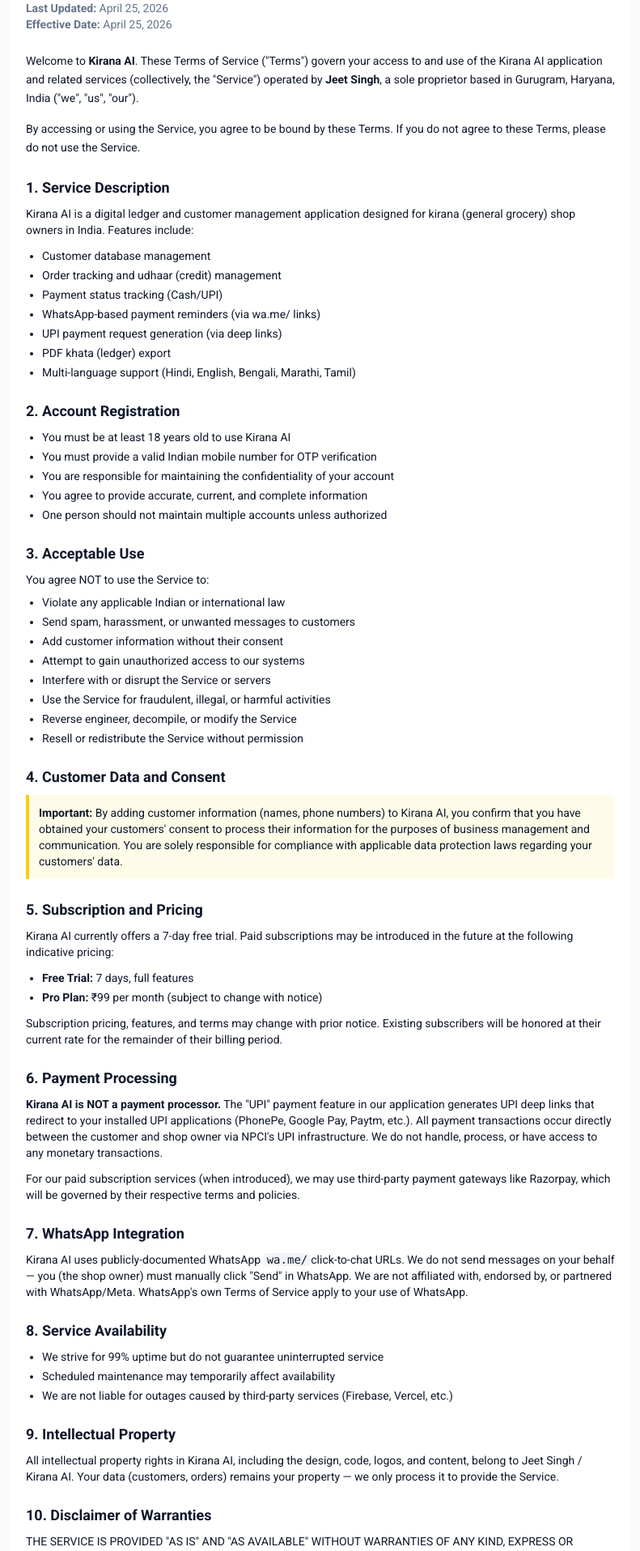
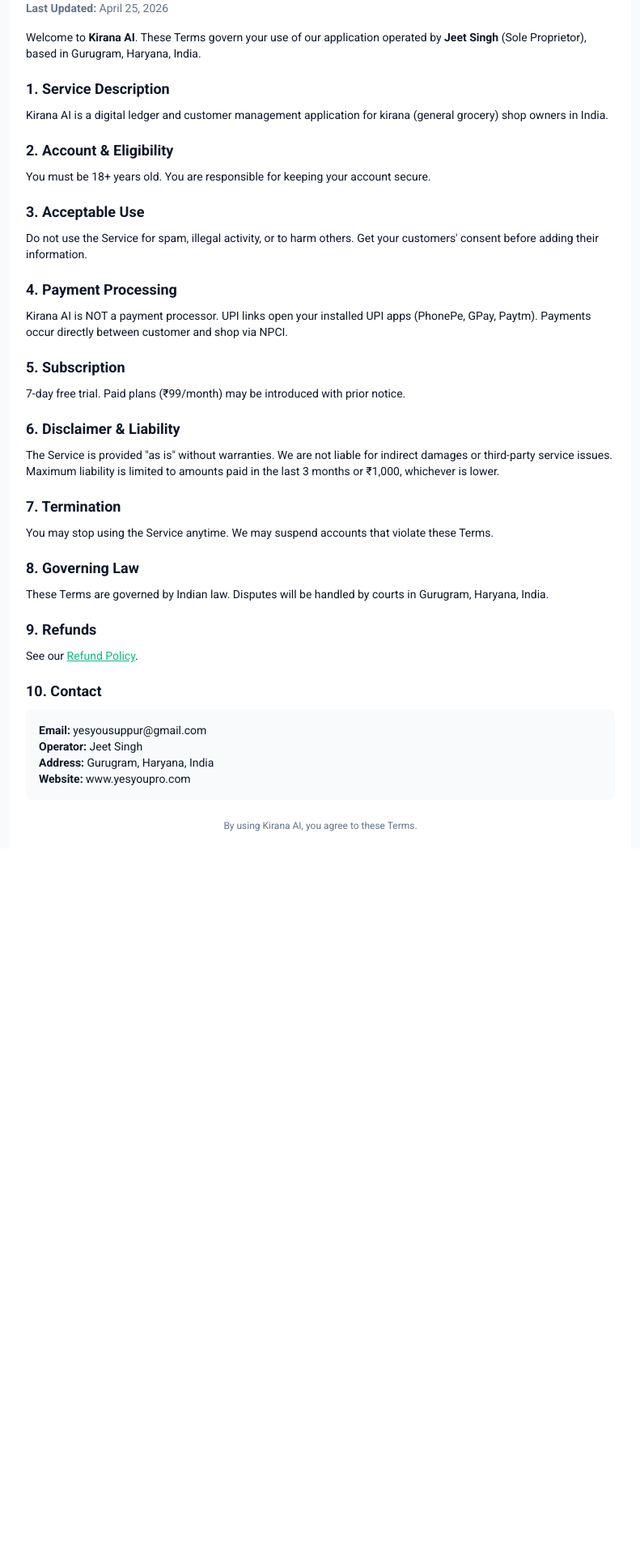
Before and after one commit to yesyousuppur-source/kirana-ai, a Next.js app: page /terms in a window 1280 px wide. Shown: the part 120-2036 px from the top of the page at 81% size, without its empty margins (244-1035 px from the left). After the commit the page ends 1168 px from the top, so only its background shows below. Built offline with nearby package versions, Linux system fonts and the light colour scheme.

Commit message:
Update page.js

```diff
--- a/app/terms/page.js
+++ b/app/terms/page.js
@@ -4,7 +4,6 @@
 
 export default function TermsPage() {
   const router = useRouter();
-
   return (
     <div className="min-h-screen bg-slate-50">
       <header className="bg-brand text-white px-4 h-[60px] flex items-center gap-3 sticky top-0 z-20 shadow-md">
@@ -13,199 +12,81 @@
         </button>
         <h1 className="font-bold text-lg">Terms of Service</h1>
       </header>
+      <div className="max-w-3xl mx-auto p-5 bg-white">
+        <h1 className="text-2xl font-bold mb-2">Terms of Service</h1>
+        <p className="text-sm text-slate-500 mb-4">
+          <strong>Last Updated:</strong> April 25, 2026
+        </p>
 
-      <div className="max-w-3xl mx-auto p-5 bg-white">
-        <div className="prose prose-sm max-w-none">
-          <h1 className="text-2xl font-bold text-slate-900 mb-2">Terms of Service</h1>
-          <p className="text-sm text-slate-500 mb-6">
-            <strong>Last Updated:</strong> April 25, 2026<br />
-            <strong>Effective Date:</strong> April 25, 2026
-          </p>
+        <p className="text-sm mb-4">
+          Welcome to <strong>Kirana AI</strong>. These Terms govern your use of our
+          application operated by <strong>Jeet Singh</strong> (Sole Proprietor),
+          based in Gurugram, Haryana, India.
+        </p>
 
-          <p className="mb-4 text-sm leading-relaxed">
-            Welcome to <strong>Kirana AI</strong>. These Terms of Service ("Terms")
-            govern your access to and use of the Kirana AI application and related
-            services (collectively, the "Service") operated by{" "}
-            <strong>Jeet Singh</strong>, a sole proprietor based in Gurugram,
-            Haryana, India ("we", "us", "our").
-          </p>
+        <h2 className="text-lg font-bold mt-5 mb-2">1. Service Description</h2>
+        <p className="text-sm mb-3">
+          Kirana AI is a digital ledger and customer management application for kirana
+          (general grocery) shop owners in India.
+        </p>
 
-          <p className="mb-4 text-sm leading-relaxed">
-            By accessing or using the Service, you agree to be bound by these Terms.
-            If you do not agree to these Terms, please do not use the Service.
-          </p>
+        <h2 className="text-lg font-bold mt-5 mb-2">2. Account & Eligibility</h2>
+        <p className="text-sm mb-3">
+          You must be 18+ years old. You are responsible for keeping your account secure.
+        </p>
 
-          <h2 className="text-lg font-bold mt-6 mb-2">1. Service Description</h2>
-          <p className="text-sm mb-3">
-            Kirana AI is a digital ledger and customer management application designed
-            for kirana (general grocery) shop owners in India. Features include:
-          </p>
-          <ul className="list-disc pl-5 text-sm space-y-1 mb-3">
-            <li>Customer database management</li>
-            <li>Order tracking and udhaar (credit) management</li>
-            <li>Payment status tracking (Cash/UPI)</li>
-            <li>WhatsApp-based payment reminders (via wa.me/ links)</li>
-            <li>UPI payment request generation (via deep links)</li>
-            <li>PDF khata (ledger) export</li>
-            <li>Multi-language support (Hindi, English, Bengali, Marathi, Tamil)</li>
-          </ul>
+        <h2 className="text-lg font-bold mt-5 mb-2">3. Acceptable Use</h2>
+        <p className="text-sm mb-3">
+          Do not use the Service for spam, illegal activity, or to harm others. Get your
+          customers' consent before adding their information.
+        </p>
 
-          <h2 className="text-lg font-bold mt-6 mb-2">2. Account Registration</h2>
-          <ul className="list-disc pl-5 text-sm space-y-1 mb-3">
-            <li>You must be at least 18 years old to use Kirana AI</li>
-            <li>You must provide a valid Indian mobile number for OTP verification</li>
-            <li>You are responsible for maintaining the confidentiality of your account</li>
-            <li>You agree to provide accurate, current, and complete information</li>
-            <li>One person should not maintain multiple accounts unless authorized</li>
-          </ul>
+        <h2 className="text-lg font-bold mt-5 mb-2">4. Payment Processing</h2>
+        <p className="text-sm mb-3">
+          Kirana AI is NOT a payment processor. UPI links open your installed UPI apps
+          (PhonePe, GPay, Paytm). Payments occur directly between customer and shop via NPCI.
+        </p>
 
-          <h2 className="text-lg font-bold mt-6 mb-2">3. Acceptable Use</h2>
-          <p className="text-sm mb-2">You agree NOT to use the Service to:</p>
-          <ul className="list-disc pl-5 text-sm space-y-1 mb-3">
-            <li>Violate any applicable Indian or international law</li>
-            <li>Send spam, harassment, or unwanted messages to customers</li>
-            <li>Add customer information without their consent</li>
-            <li>Attempt to gain unauthorized access to our systems</li>
-            <li>Interfere with or disrupt the Service or servers</li>
-            <li>Use the Service for fraudulent, illegal, or harmful activities</li>
-            <li>Reverse engineer, decompile, or modify the Service</li>
-            <li>Resell or redistribute the Service without permission</li>
-          </ul>
+        <h2 className="text-lg font-bold mt-5 mb-2">5. Subscription</h2>
+        <p className="text-sm mb-3">
+          7-day free trial. Paid plans (₹99/month) may be introduced with prior notice.
+        </p>
 
-          <h2 className="text-lg font-bold mt-6 mb-2">4. Customer Data and Consent</h2>
-          <div className="bg-yellow-50 border-l-4 border-yellow-400 p-3 mb-3">
-            <p className="text-sm">
-              <strong>Important:</strong> By adding customer information (names, phone numbers)
-              to Kirana AI, you confirm that you have obtained your customers' consent to
-              process their information for the purposes of business management and
-              communication. You are solely responsible for compliance with applicable
-              data protection laws regarding your customers' data.
-            </p>
-          </div>
+        <h2 className="text-lg font-bold mt-5 mb-2">6. Disclaimer & Liability</h2>
+        <p className="text-sm mb-3">
+          The Service is provided "as is" without warranties. We are not liable for
+          indirect damages or third-party service issues. Maximum liability is limited to
+          amounts paid in the last 3 months or ₹1,000, whichever is lower.
+        </p>
 
-          <h2 className="text-lg font-bold mt-6 mb-2">5. Subscription and Pricing</h2>
-          <p className="text-sm mb-3">
-            Kirana AI currently offers a 7-day free trial. Paid subscriptions may be
-            introduced in the future at the following indicative pricing:
-          </p>
-          <ul className="list-disc pl-5 text-sm space-y-1 mb-3">
-            <li><strong>Free Trial:</strong> 7 days, full features</li>
-            <li><strong>Pro Plan:</strong> ₹99 per month (subject to change with notice)</li>
-          </ul>
-          <p className="text-sm mb-3">
-            Subscription pricing, features, and terms may change with prior notice.
-            Existing subscribers will be honored at their current rate for the
-            remainder of their billing period.
-          </p>
+        <h2 className="text-lg font-bold mt-5 mb-2">7. Termination</h2>
+        <p className="text-sm mb-3">
+          You may stop using the Service anytime. We may suspend accounts that violate
+          these Terms.
+        </p>
 
-          <h2 className="text-lg font-bold mt-6 mb-2">6. Payment Processing</h2>
-          <p className="text-sm mb-3">
-            <strong>Kirana AI is NOT a payment processor.</strong> The "UPI" payment feature
-            in our application generates UPI deep links that redirect to your installed
-            UPI applications (PhonePe, Google Pay, Paytm, etc.). All payment transactions
-            occur directly between the customer and shop owner via NPCI's UPI infrastructure.
-            We do not handle, process, or have access to any monetary transactions.
-          </p>
-          <p className="text-sm mb-3">
-            For our paid subscription services (when introduced), we may use third-party
-            payment gateways like Razorpay, which will be governed by their respective
-            terms and policies.
-          </p>
+        <h2 className="text-lg font-bold mt-5 mb-2">8. Governing Law</h2>
+        <p className="text-sm mb-3">
+          These Terms are governed by Indian law. Disputes will be handled by courts in
+          Gurugram, Haryana, India.
+        </p>
 
-          <h2 className="text-lg font-bold mt-6 mb-2">7. WhatsApp Integration</h2>
-          <p className="text-sm mb-3">
-            Kirana AI uses publicly-documented WhatsApp <code className="bg-slate-100 px-1 rounded">wa.me/</code>
-            click-to-chat URLs. We do not send messages on your behalf — you (the shop owner)
-            must manually click "Send" in WhatsApp. We are not affiliated with, endorsed by,
-            or partnered with WhatsApp/Meta. WhatsApp's own Terms of Service apply to your
-            use of WhatsApp.
-          </p>
+        <h2 className="text-lg font-bold mt-5 mb-2">9. Refunds</h2>
+        <p className="text-sm mb-3">
+          See our <a href="/refund" className="text-brand underline">Refund Policy</a>.
+        </p>
 
-          <h2 className="text-lg font-bold mt-6 mb-2">8. Service Availability</h2>
-          <ul className="list-disc pl-5 text-sm space-y-1 mb-3">
-            <li>We strive for 99% uptime but do not guarantee uninterrupted service</li>
-            <li>Scheduled maintenance may temporarily affect availability</li>
-            <li>We are not liable for outages caused by third-party services (Firebase, Vercel, etc.)</li>
-          </ul>
+        <h2 className="text-lg font-bold mt-5 mb-2">10. Contact</h2>
+        <div className="bg-slate-50 p-4 rounded-lg text-sm">
+          <p><strong>Email:</strong> yesyousuppur@gmail.com</p>
+          <p><strong>Operator:</strong> Jeet Singh</p>
+          <p><strong>Address:</strong> Gurugram, Haryana, India</p>
+          <p><strong>Website:</strong> www.yesyoupro.com</p>
+        </div>
 
-          <h2 className="text-lg font-bold mt-6 mb-2">9. Intellectual Property</h2>
-          <p className="text-sm mb-3">
-            All intellectual property rights in Kirana AI, including the design, code,
-            logos, and content, belong to Jeet Singh / Kirana AI. Your data (customers,
-            orders) remains your property — we only process it to provide the Service.
-          </p>
-
-          <h2 className="text-lg font-bold mt-6 mb-2">10. Disclaimer of Warranties</h2>
-          <p className="text-sm mb-3">
-            THE SERVICE IS PROVIDED "AS IS" AND "AS AVAILABLE" WITHOUT WARRANTIES OF ANY
-            KIND, EXPRESS OR IMPLIED. We do not warrant that:
-          </p>
-          <ul className="list-disc pl-5 text-sm space-y-1 mb-3">
-            <li>The Service will be error-free or uninterrupted</li>
-            <li>Defects will be corrected immediately</li>
-            <li>The Service will meet your specific requirements</li>
-            <li>Data backups are infallible (we recommend regular PDF exports)</li>
-          </ul>
-
-          <h2 className="text-lg font-bold mt-6 mb-2">11. Limitation of Liability</h2>
-          <p className="text-sm mb-3">
-            To the maximum extent permitted by Indian law, Kirana AI and its operator
-            (Jeet Singh) shall not be liable for any indirect, incidental, special,
-            consequential, or punitive damages, including but not limited to:
-          </p>
-          <ul className="list-disc pl-5 text-sm space-y-1 mb-3">
-            <li>Loss of profits, revenue, or business opportunities</li>
-            <li>Loss of customer data (we recommend regular backups)</li>
-            <li>Damages from third-party services (Firebase, WhatsApp, UPI apps)</li>
-            <li>Any disputes between you and your customers</li>
-          </ul>
-          <p className="text-sm mb-3">
-            Our total liability for any claim shall not exceed the amount you paid for
-            the Service in the 3 months preceding the claim, or ₹1,000, whichever is lower.
-          </p>
-
-          <h2 className="text-lg font-bold mt-6 mb-2">12. Termination</h2>
-          <p className="text-sm mb-3">
-            You may stop using the Service at any time. We may suspend or terminate your
-            account if you violate these Terms, engage in fraudulent activity, or for
-            other reasons we deem necessary. Upon termination, your right to use the
-            Service ceases immediately.
-          </p>
-
-          <h2 className="text-lg font-bold mt-6 mb-2">13. Refund Policy</h2>
-          <p className="text-sm mb-3">
-            For paid subscriptions, please refer to our{" "}
-            <a href="/refund" className="text-brand underline">Refund Policy</a>.
-          </p>
-
-          <h2 className="text-lg font-bold mt-6 mb-2">14. Governing Law and Jurisdiction</h2>
-          <p className="text-sm mb-3">
-            These Terms are governed by the laws of India. Any disputes arising from or
-            related to these Terms or the Service shall be subject to the exclusive
-            jurisdiction of the courts in <strong>Gurugram, Haryana, India</strong>.
-          </p>
-
-          <h2 className="text-lg font-bold mt-6 mb-2">15. Changes to Terms</h2>
-          <p className="text-sm mb-3">
-            We may update these Terms from time to time. We will notify users of
-            significant changes by posting the updated Terms on this page and updating
-            the "Last Updated" date. Continued use of the Service after changes
-            constitutes acceptance of the new Terms.
-          </p>
-
-          <h2 className="text-lg font-bold mt-6 mb-2">16. Contact Information</h2>
-          <div className="bg-slate-50 p-4 rounded-lg text-sm">
-            <p><strong>Email:</strong> <a href="mailto:yesyousuppur@gmail.com" className="text-brand underline">yesyousuppur@gmail.com</a></p>
-            <p><strong>Operator:</strong> Jeet Singh (Sole Proprietor)</p>
-            <p><strong>Brand:</strong> Kirana AI</p>
-            <p><strong>Address:</strong> Gurugram, Haryana, India</p>
-            <p><strong>Website:</strong> <a href="https://www.yesyoupro.com" className="text-brand underline">www.yesyoupro.com</a></p>
-          </div>
-
-          <p className="text-xs text-slate-500 mt-8 text-center">
-            By using Kirana AI, you acknowledge that you have read, understood, and agree to be bound by these Terms of Service.
-          </p>
-        </div>
+        <p className="text-xs text-slate-500 mt-6 text-center">
+          By using Kirana AI, you agree to these Terms.
+        </p>
       </div>
     </div>
   );
```
